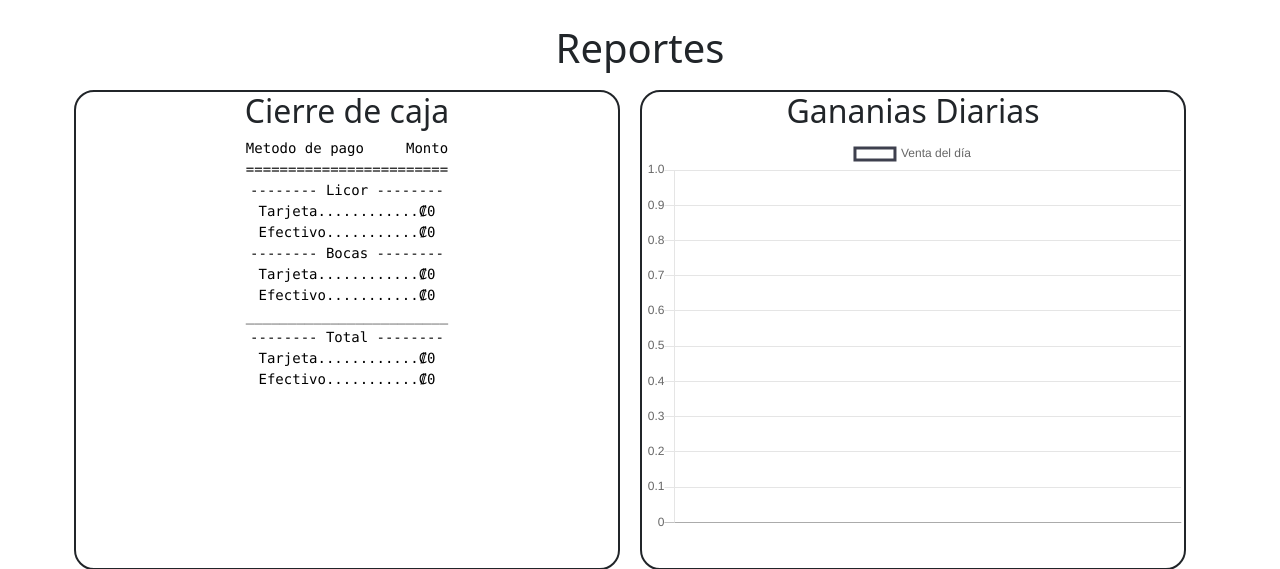
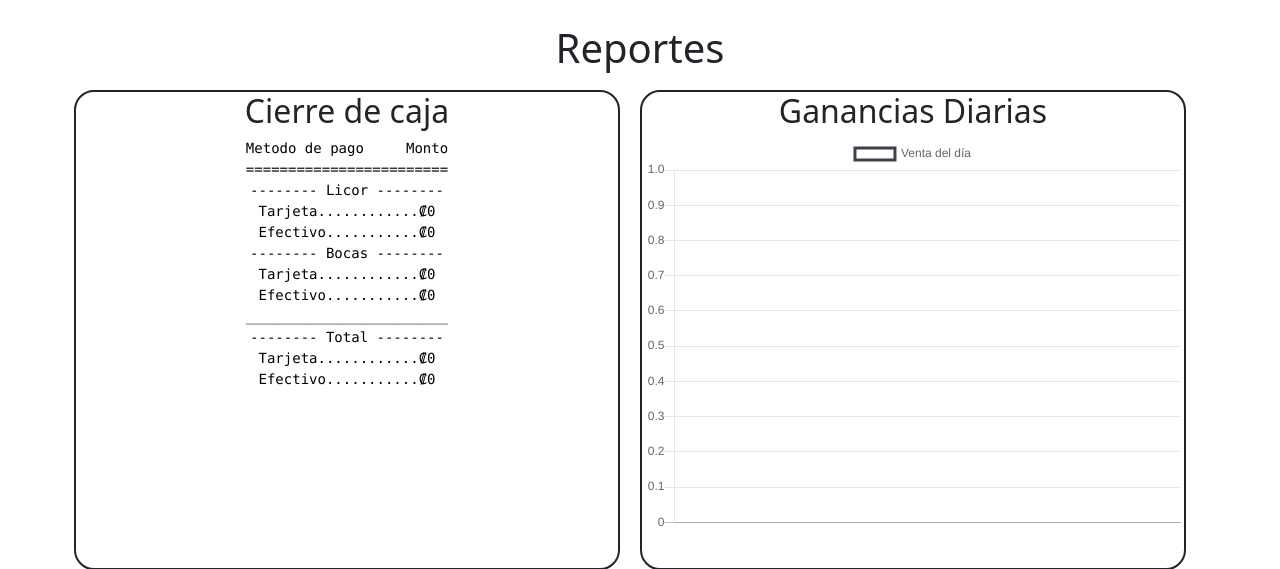
Before and after one commit to joseviquezh/bar-admin, a Django app: page /reports/ in a window 1280 px wide. Shown: the part 56-625 px from the top of the page. Run offline with Django 4.2, Linux system fonts and the light colour scheme; the visitor is signed in with stand-in values (Sample User, id 1); data that the repository does not hold is empty; some libraries are stand-ins or nearby versions.

Commit message:
Typo fix

```diff
--- a/danubio/reports/templates/reports/index.html
+++ b/danubio/reports/templates/reports/index.html
@@ -40,7 +40,7 @@
         </div>
         <div class="grid-item">
             <h2>
-                Gananias Diarias
+                Ganancias Diarias
             </h2>
             <canvas id="dailySales" style="margin-bottom: 30px; width: 100%; height: 400px;"></canvas>
             <script>
```
